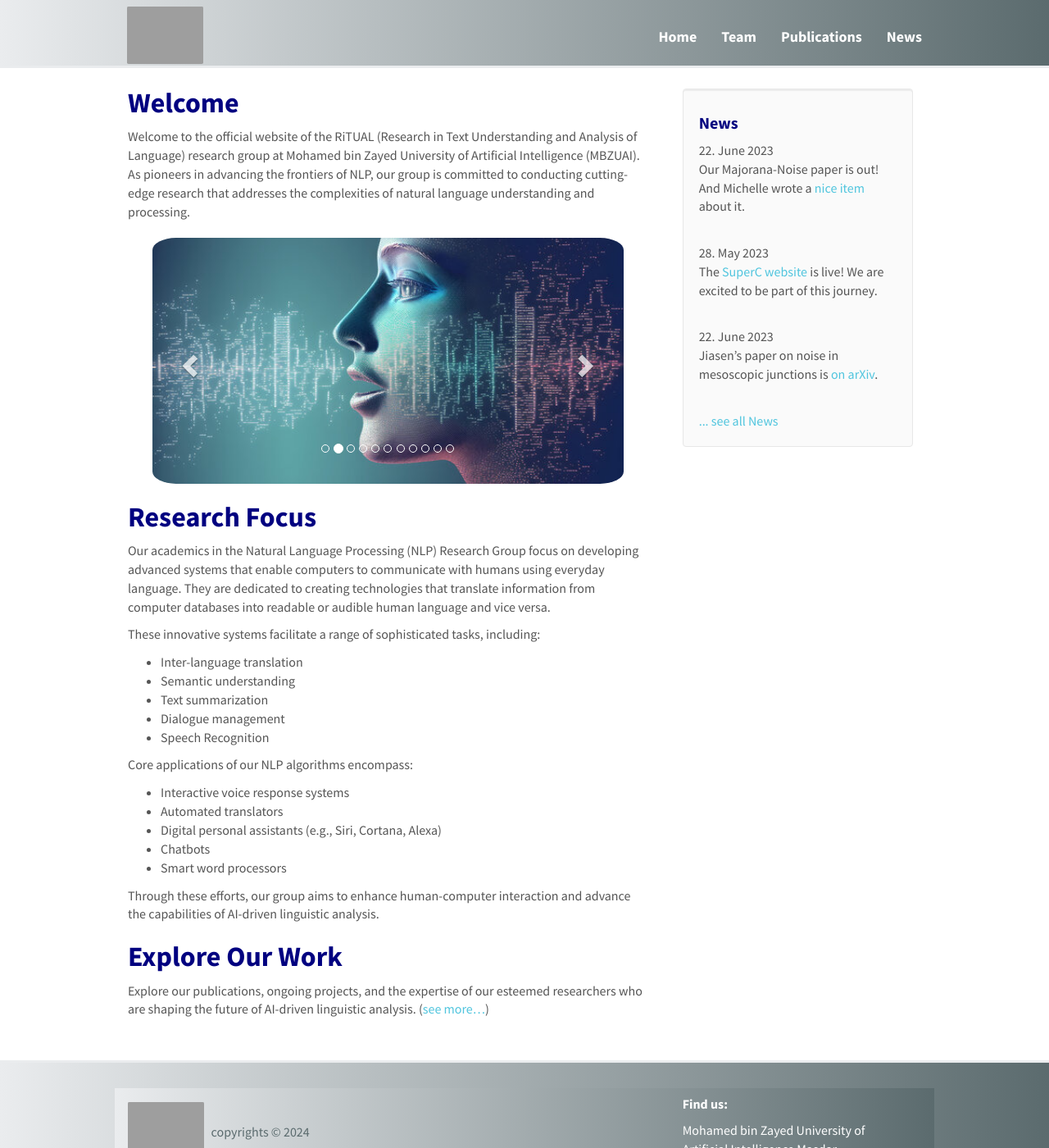
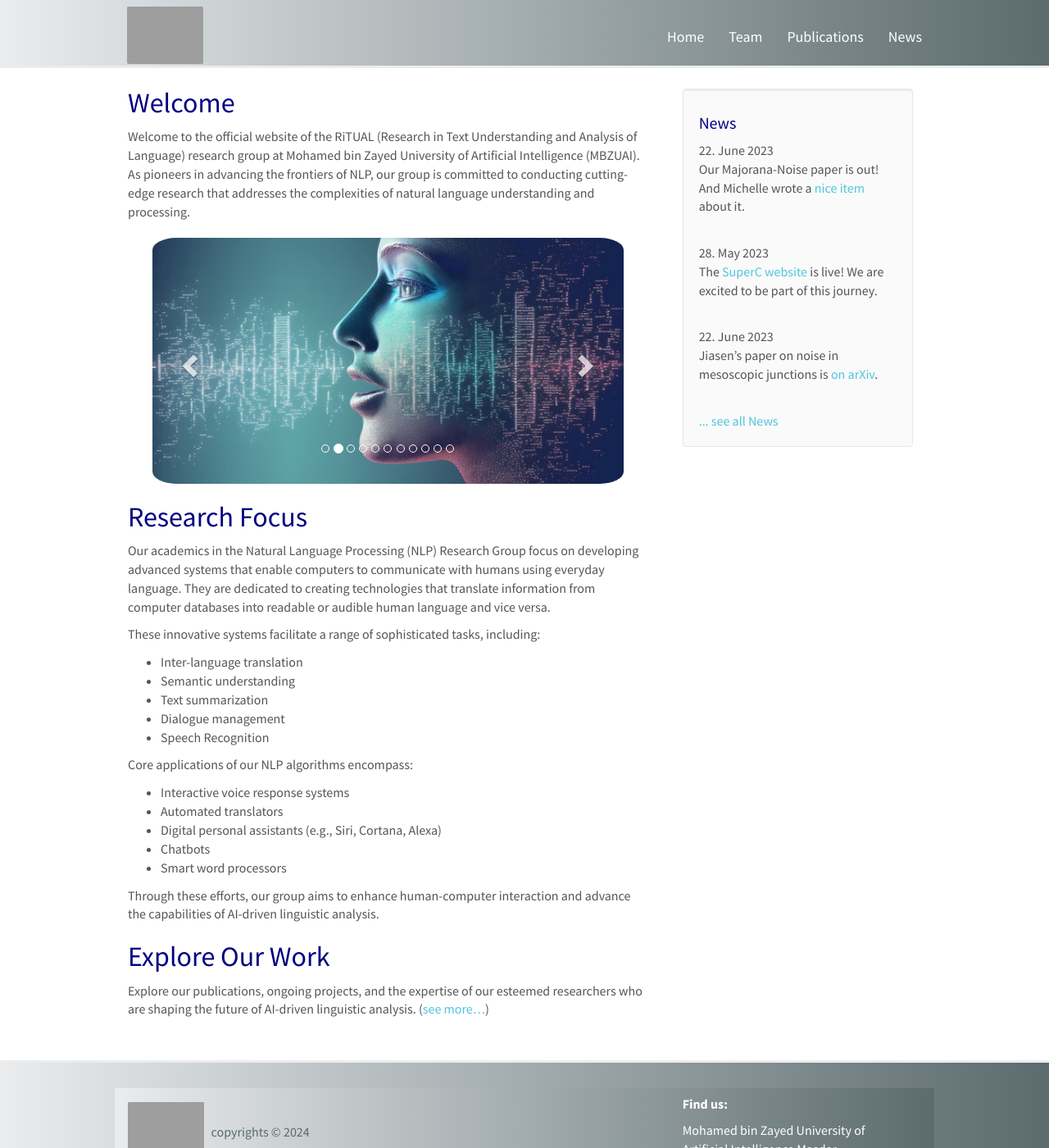
Before and after one commit to RamzaBasharat/MBZUAI, a Jekyll site: the page built from _pages/home.md, in a window 1280 px wide and 1400 px high. Shown: the whole window at 82% size. Built offline with Jekyll 4.4.1, drawn with Linux system fonts in a browser that asks for light colours; nearby versions of some CDN libraries.

Commit message:
updating styles

```diff
--- a/_includes/footer.html
+++ b/_includes/footer.html
@@ -1,7 +1,7 @@
 <div id="footer" class="panel">
   <div class="panel-footer bg-color">
 	<div class="container-fluid bg-color">
-	  <div class="row">
+	  <div class="row" style="background-color:transparent">
 		<div class="col-sm-8">
 
 		  <p class="gray"><img src="{{ site.url }}{{ site.baseurl }}/images/logo/ritual_logo_hd.png" alt="Logo" height="70px" class="footer-icon">
--- a/css/main.scss
+++ b/css/main.scss
@@ -111,7 +111,6 @@ font-weight: 505;
 
 h2,h4{
 color: #000080;
-font-weight: 505;
 }
 
 .gray{
@@ -249,7 +248,6 @@ color:#99a7b2;
 /* Navbar link text color */
 .navbar-default .navbar-nav > li > a {
     color: #fff; /* Text color */
-    font-weight: 505;
     font-size: 18px;
 }
 
```
